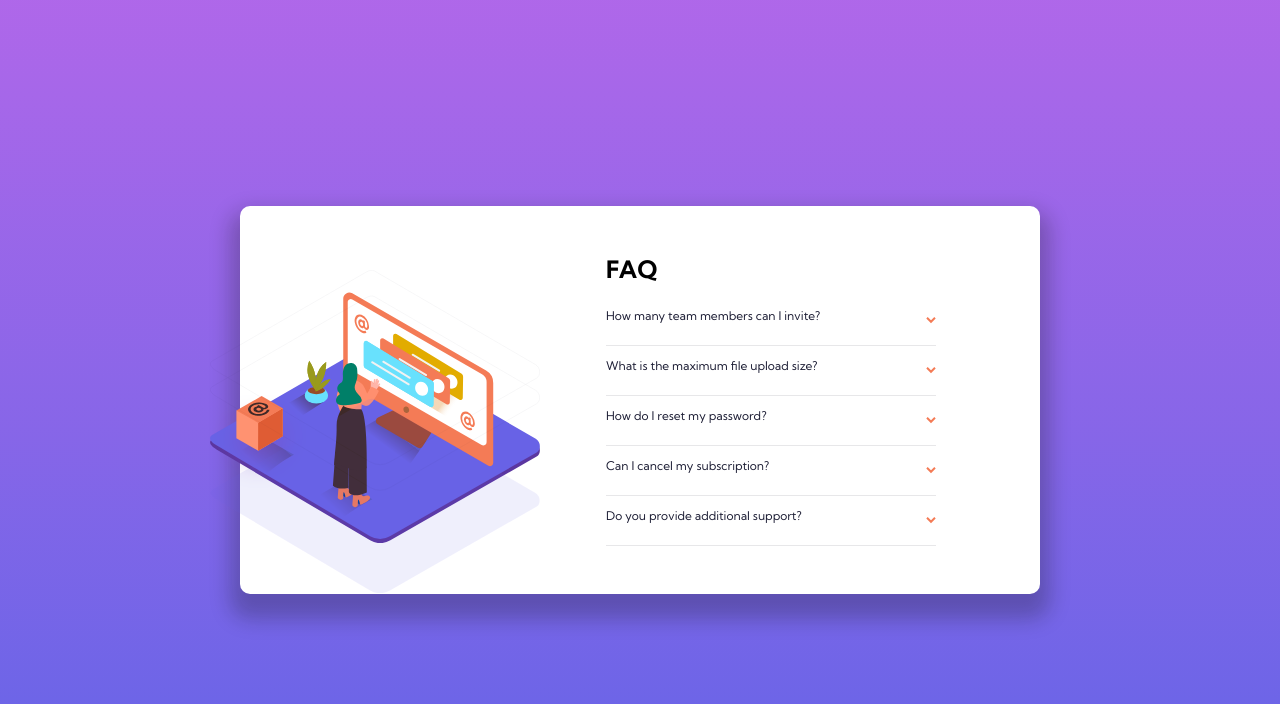
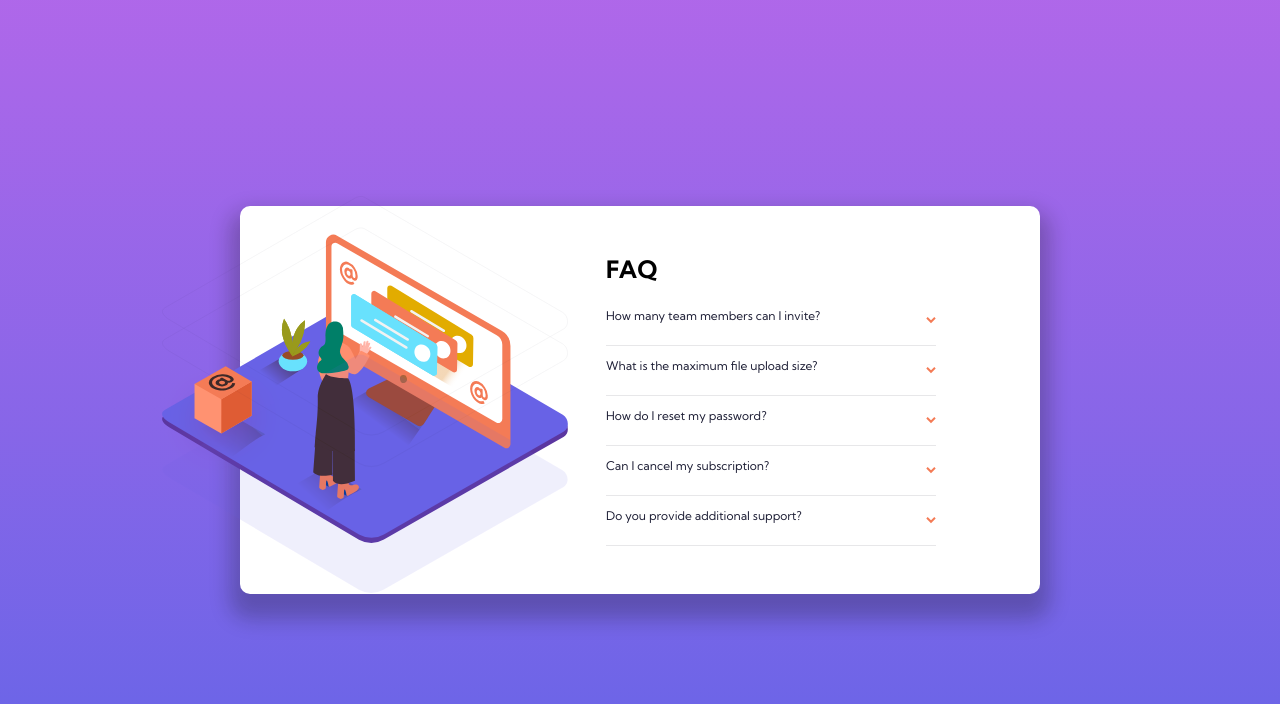
Before and after one commit to hyeo151/Frontend-Mentor-Projects, a plain HTML site: page 12_faq-accordion-card-main/index.html in a window 1280 px wide. Drawn offline with Linux system fonts and the light colour scheme.

Commit message:
faq-accordion-card-main

```diff
--- a/12_faq-accordion-card-main/style.css
+++ b/12_faq-accordion-card-main/style.css
@@ -48,8 +48,8 @@ body {
 .faq-card__panel-img {
   position: absolute;
   height: 100%;
-  width: 100%;
-  left: -30px;
+  width: 123%;
+  left: -78px;
   top: 50%;
   transform: translateY(-50%);
 }
@@ -61,7 +61,7 @@ body {
 .faq-card__img-2 {
   position: absolute;
   width: 30%;
-  top: 141px;
+  top: 111px;
 }
 .faq-card__img-3 {
   width: 100%;
```
